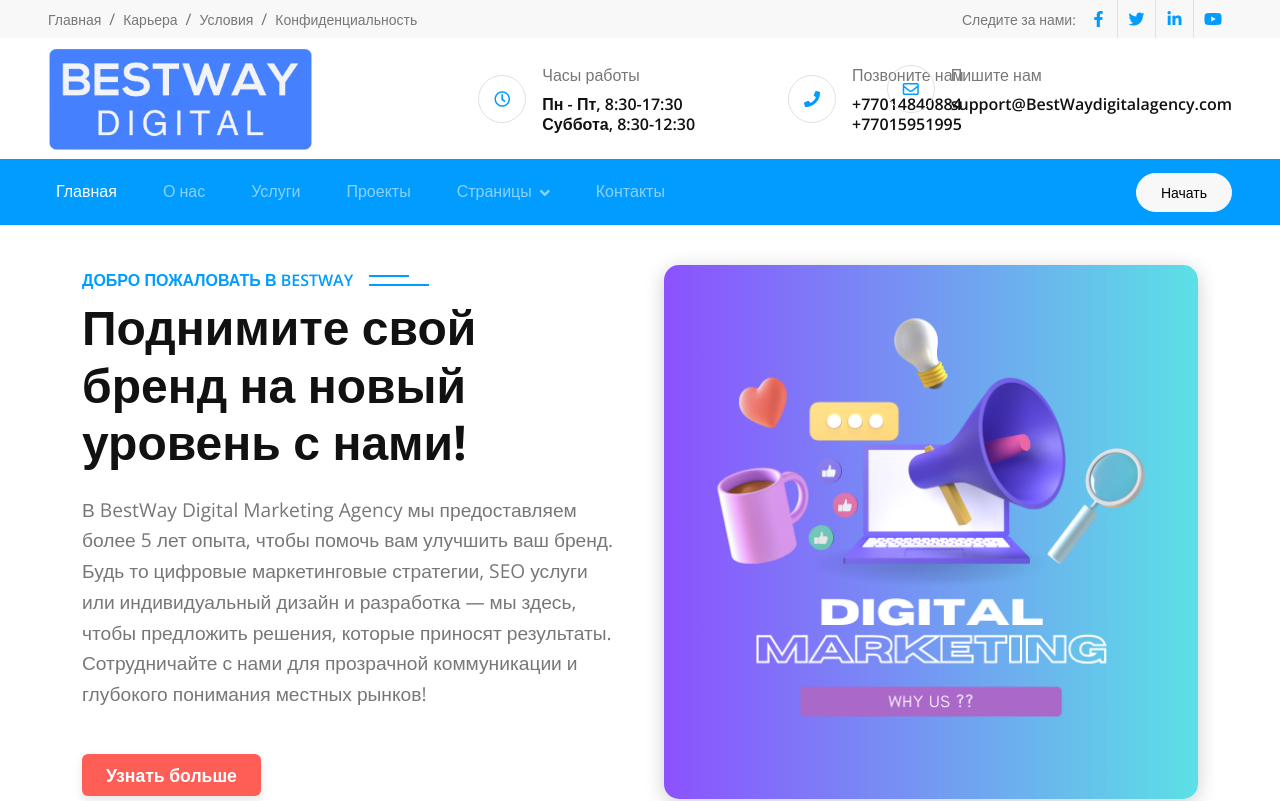
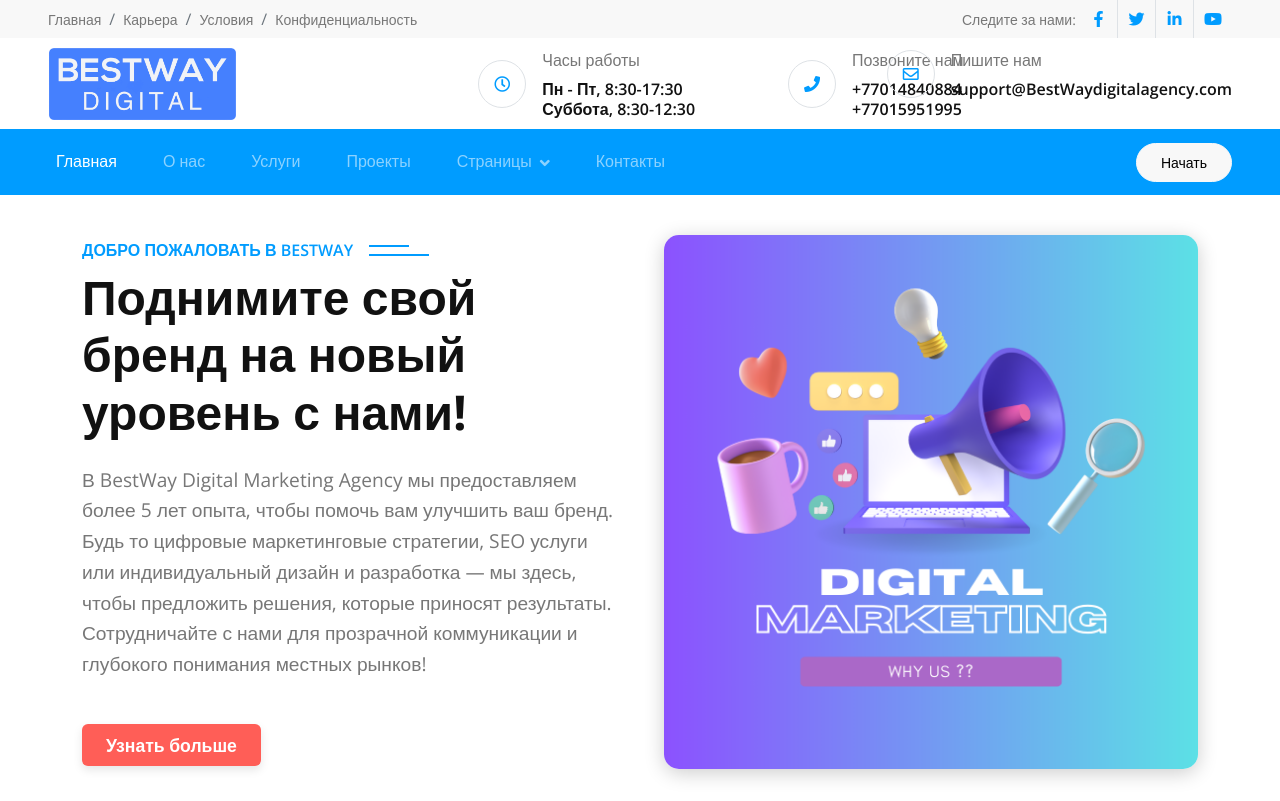
Before and after one commit to Kutcher1945/bestway, a website with bundled scripts: page index.html in a window 1280 px wide. Shown: the top 801 px of the page. Built offline with nearby package versions, Linux system fonts and the light colour scheme; files whose address does not match are found by name.

Commit message:
addeda new rep

```diff
--- a/css/style.css
+++ b/css/style.css
@@ -15,7 +15,7 @@
 }
 
 .small-logo {
-    width: 70%; /* Adjust this value to your needs */
+    width: 50%; /* Adjust this value to your needs */
     height: auto; /* Keeps the aspect ratio */
 }
 
```
